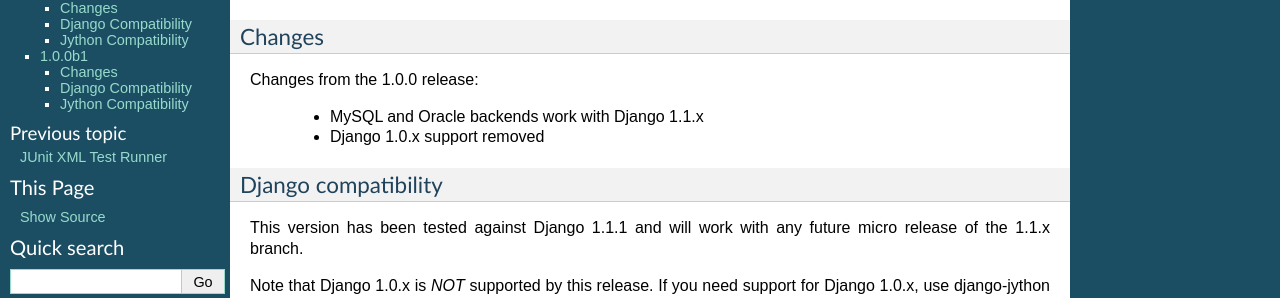
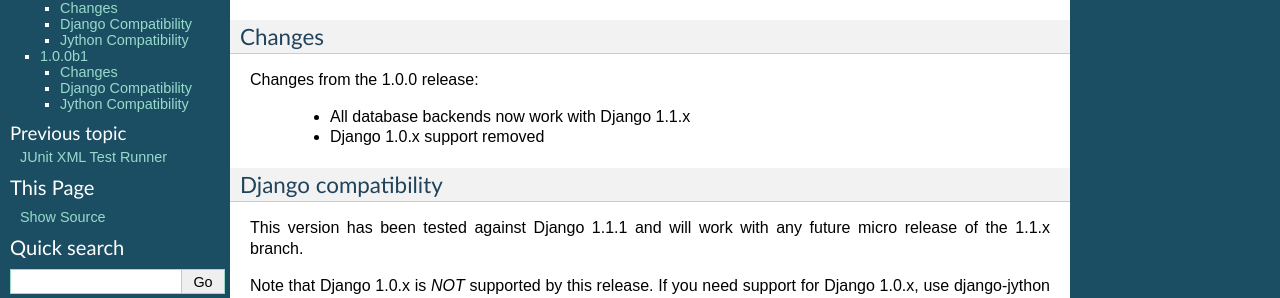
Before and after one commit to vitormazzi/django-jython, a Sphinx documentation site: the page built from docs/release-notes.rst, in a window 1280 px wide. Shown: the part 170-468 px from the top of the page. Built offline with Sphinx 7.4.7, drawn with Linux system fonts in a browser that asks for light colours.

Commit message:
Clarified notes about 1.1.x compatibility
git-svn-id: http://django-jython.googlecode.com/svn/trunk@152 fc56e334-f652-0410-822d-0b1548283ca8

```diff
--- a/docs/release-notes.rst
+++ b/docs/release-notes.rst
@@ -11,7 +11,7 @@
 
 Changes from the 1.0.0 release:
 
- - MySQL and Oracle backends work with Django 1.1.x
+ - All database backends now work with Django 1.1.x
  - Django 1.0.x support removed
 
 Django compatibility
```
Also changed, not shown: 5 other files.
